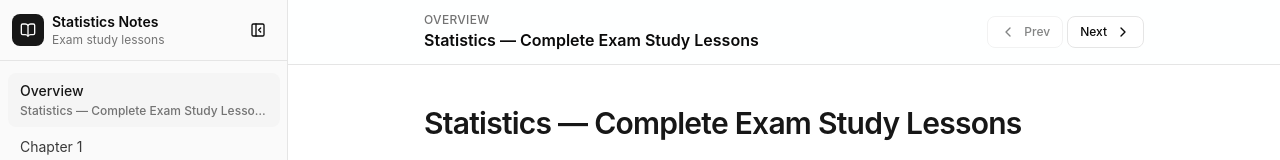
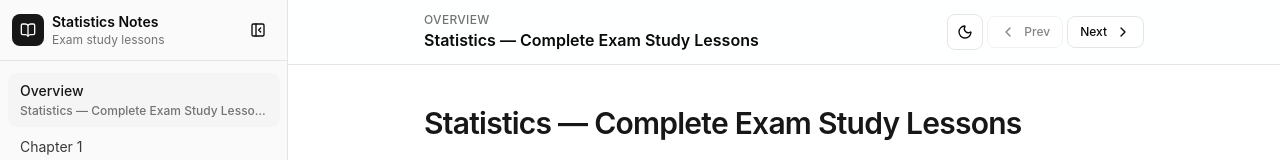
Before and after one commit to DJRCX/stats-notes, a React (Vite) app: page / in a window 1280 px wide. Shown: the top 160 px of the page. Built offline with nearby package versions, Linux system fonts and the light colour scheme.

Commit message:
Add dark mode toggle UI and theme-aware distribution diagrams.

```diff
--- a/src/App.tsx
+++ b/src/App.tsx
@@ -1,10 +1,16 @@
 import { useEffect, useMemo, useRef, useState } from "react"
-import { ChevronLeft, ChevronRight, PanelLeft } from "lucide-react"
+import { ChevronLeft, ChevronRight, Moon, PanelLeft, Sun } from "lucide-react"
 import { AppSidebar } from "@/components/AppSidebar"
 import { MarkdownView } from "@/components/MarkdownView"
 import { Button } from "@/components/ui/button"
 import { Separator } from "@/components/ui/separator"
 import { chapters, type Chapter } from "@/content/chapters"
+import {
+  applyTheme,
+  persistTheme,
+  resolveTheme,
+  type Theme,
+} from "@/lib/theme"
 import { cn } from "@/lib/utils"
 
 const SIDEBAR_KEY = "stats-notes-sidebar-collapsed"
@@ -26,6 +32,7 @@ export default function App() {
   const [active, setActive] = useState<Chapter>(readInitialChapter)
   const [mobileOpen, setMobileOpen] = useState(false)
   const [collapsed, setCollapsed] = useState(readSidebarCollapsed)
+  const [theme, setTheme] = useState<Theme>(() => resolveTheme())
   const contentRef = useRef<HTMLElement>(null)
 
   const index = useMemo(
@@ -50,10 +57,38 @@ export default function App() {
     }
   }
 
+  function toggleTheme() {
+    const next: Theme = theme === "dark" ? "light" : "dark"
+    setTheme(next)
+    applyTheme(next)
+    persistTheme(next)
+  }
+
+  useEffect(() => {
+    applyTheme(theme)
+  }, [theme])
+
   useEffect(() => {
     const onHash = () => setActive(readInitialChapter())
     window.addEventListener("hashchange", onHash)
     return () => window.removeEventListener("hashchange", onHash)
+  }, [])
+
+  useEffect(() => {
+    const media = window.matchMedia("(prefers-color-scheme: dark)")
+    const onChange = () => {
+      try {
+        if (window.localStorage.getItem("stats-notes-theme") == null) {
+          const next = resolveTheme(null)
+          setTheme(next)
+          applyTheme(next)
+        }
+      } catch {
+        // ignore
+      }
+    }
+    media.addEventListener("change", onChange)
+    return () => media.removeEventListener("change", onChange)
   }, [])
 
   return (
@@ -91,10 +126,24 @@ export default function App() {
                 </h1>
               </div>
             </div>
-            <div className="hidden shrink-0 items-center gap-1 sm:flex">
+            <div className="flex shrink-0 items-center gap-1">
+              <Button
+                variant="outline"
+                size="icon"
+                aria-label={
+                  theme === "dark" ? "Switch to light mode" : "Switch to dark mode"
+                }
+                title={
+                  theme === "dark" ? "Switch to light mode" : "Switch to dark mode"
+                }
+                onClick={toggleTheme}
+              >
+                {theme === "dark" ? <Sun /> : <Moon />}
+              </Button>
               <Button
                 variant="outline"
                 size="sm"
+                className="hidden sm:inline-flex"
                 disabled={!prev}
                 onClick={() => prev && selectChapter(prev)}
               >
@@ -104,6 +153,7 @@ export default function App() {
               <Button
                 variant="outline"
                 size="sm"
+                className="hidden sm:inline-flex"
                 disabled={!next}
                 onClick={() => next && selectChapter(next)}
               >
@@ -119,7 +169,7 @@ export default function App() {
           className="min-h-0 flex-1 overflow-y-auto overscroll-contain"
         >
           <article className="mx-auto w-full max-w-3xl px-4 py-8 sm:px-6 sm:py-10">
-            <MarkdownView markdown={active.markdown} />
+            <MarkdownView key={theme} markdown={active.markdown} />
 
             <Separator className="my-10" />
 
--- a/src/components/viz/DistributionShapes.tsx
+++ b/src/components/viz/DistributionShapes.tsx
@@ -10,11 +10,11 @@ function Shell({
   children: ReactNode
 }) {
   return (
-    <figure className="not-prose my-6 overflow-hidden rounded-xl border border-zinc-800 bg-zinc-950 text-zinc-50 shadow-sm">
-      <figcaption className="space-y-1 border-b border-zinc-800 px-4 py-3">
+    <figure className="not-prose my-6 overflow-hidden rounded-xl border border-border bg-card text-card-foreground shadow-sm">
+      <figcaption className="space-y-1 border-b border-border px-4 py-3">
         <p className="text-sm font-semibold tracking-tight">{title}</p>
         {description ? (
-          <p className="text-xs text-zinc-400">{description}</p>
+          <p className="text-xs text-muted-foreground">{description}</p>
         ) : null}
       </figcaption>
       <div className="px-3 py-4 sm:px-4">{children}</div>
@@ -86,7 +86,7 @@ export function SymmetricalDistribution() {
     >
       <svg
         viewBox="0 0 340 120"
-        className="mx-auto h-auto w-full max-w-xl text-zinc-100"
+        className="mx-auto h-auto w-full max-w-xl text-foreground"
         role="img"
         aria-label="Bell-shaped symmetrical distribution with Mean, Median and Mode at the center"
       >
@@ -109,7 +109,7 @@ export function PositiveSkewDistribution() {
     >
       <svg
         viewBox="0 0 340 120"
-        className="mx-auto h-auto w-full max-w-xl text-zinc-100"
+        className="mx-auto h-auto w-full max-w-xl text-foreground"
         role="img"
         aria-label="Right-skewed distribution with Mode, Median and Mean labeled left to right"
       >
@@ -134,7 +134,7 @@ export function NegativeSkewDistribution() {
     >
       <svg
         viewBox="0 0 340 120"
-        className="mx-auto h-auto w-full max-w-xl text-zinc-100"
+        className="mx-auto h-auto w-full max-w-xl text-foreground"
         role="img"
         aria-label="Left-skewed distribution with Mean, Median and Mode labeled left to right"
       >
@@ -178,11 +178,11 @@ export function KurtosisTypes() {
       {curves.map((c) => (
         <figure
           key={c.title}
-          className="overflow-hidden rounded-xl border border-zinc-800 bg-zinc-950 text-zinc-50 shadow-sm"
+          className="overflow-hidden rounded-xl border border-border bg-card text-card-foreground shadow-sm"
         >
-          <figcaption className="border-b border-zinc-800 px-3 py-2">
+          <figcaption className="border-b border-border px-3 py-2">
             <p className="text-sm font-semibold">{c.title}</p>
-            <p className="text-[11px] text-zinc-400">{c.caption}</p>
+            <p className="text-[11px] text-muted-foreground">{c.caption}</p>
           </figcaption>
           <div className="px-2 py-3">
             <svg
```
